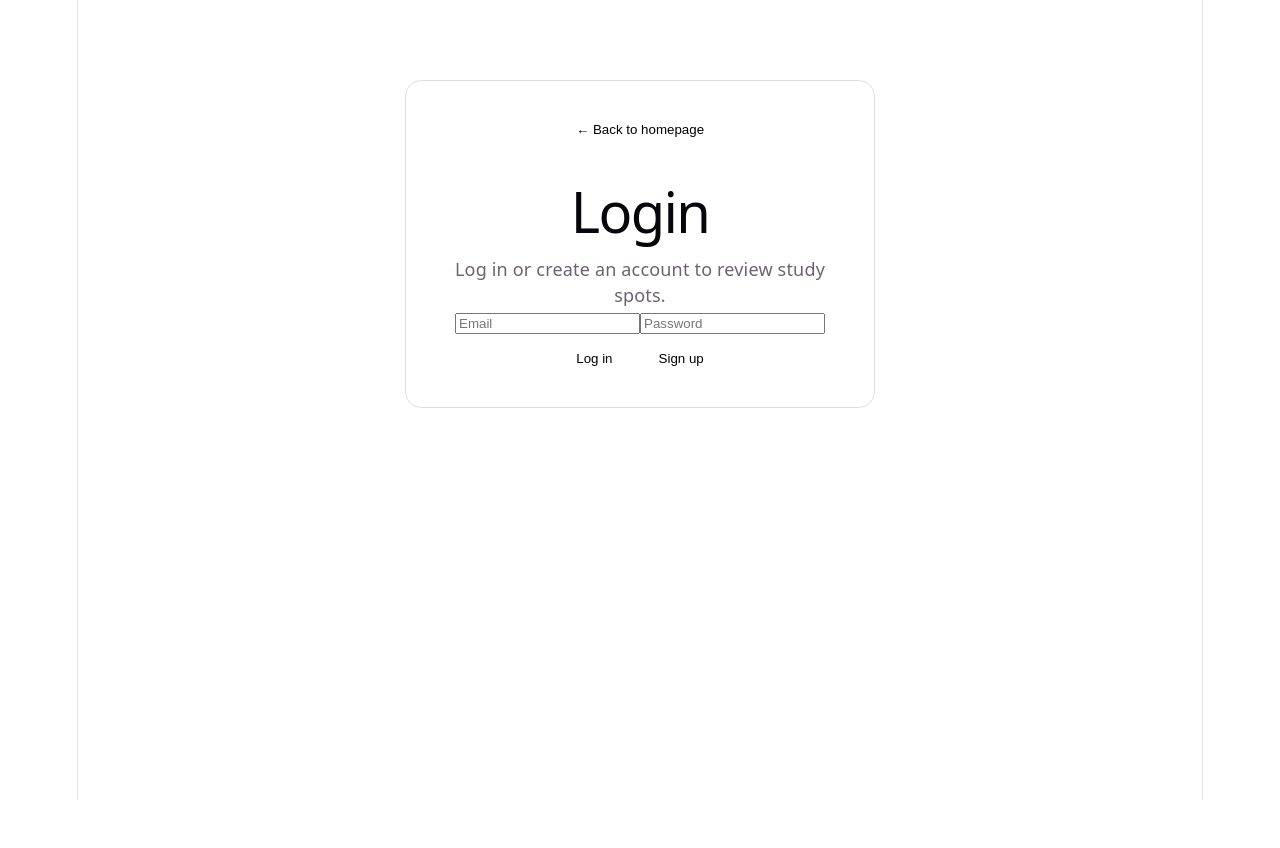
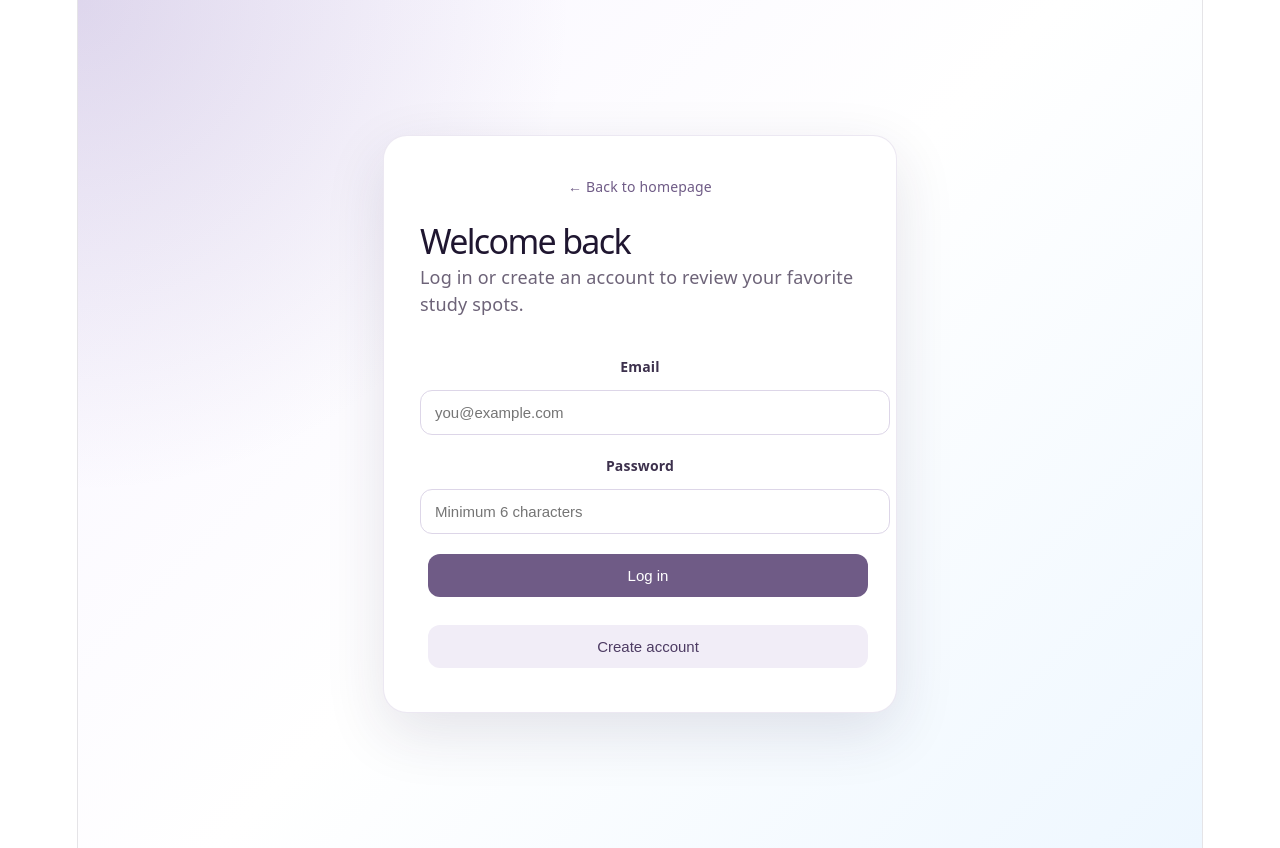
Before and after one commit to selcandalkilic/study_spots, a React (Vite) app: page /login in a window 1280 px wide. Before the commit the page ends 800 px from the top, so only its background shows below. Built offline with nearby package versions, Linux system fonts and the light colour scheme; no server answers; the database is empty.

Commit message:
Improve login page design

```diff
--- a/src/App.css
+++ b/src/App.css
@@ -456,3 +456,108 @@ section {
 .home-button {
   margin-bottom: 20px;
 }
+.login-page-wrapper {
+  min-height: 100vh;
+  display: flex;
+  align-items: center;
+  justify-content: center;
+  padding: 24px;
+  background:
+    radial-gradient(circle at top left, rgba(118, 92, 164, 0.2), transparent 35%),
+    linear-gradient(135deg, #f8f5ff 0%, #ffffff 50%, #eef7ff 100%);
+}
+
+.login-card {
+  width: 100%;
+  max-width: 440px;
+  padding: 36px;
+  border-radius: 24px;
+  background: white;
+  box-shadow: 0 20px 60px rgba(40, 30, 70, 0.12);
+  border: 1px solid rgba(118, 92, 164, 0.14);
+}
+
+.back-home-link {
+  display: inline-block;
+  margin-bottom: 28px;
+  color: #6f5b86;
+  text-decoration: none;
+  font-size: 14px;
+}
+
+.back-home-link:hover {
+  text-decoration: underline;
+}
+
+.login-header {
+  margin-bottom: 28px;
+  text-align: left;
+}
+
+.login-header h1 {
+  margin: 0 0 10px;
+  font-size: 34px;
+  color: #1f1630;
+}
+
+.login-header p {
+  margin: 0;
+  color: #6d6378;
+  line-height: 1.5;
+}
+
+.auth-box {
+  display: flex;
+  flex-direction: column;
+  gap: 10px;
+}
+
+.auth-box label {
+  font-size: 14px;
+  font-weight: 600;
+  color: #3d314d;
+  margin-top: 8px;
+}
+
+.auth-box input {
+  width: 100%;
+  padding: 13px 14px;
+  border: 1px solid #ddd6e8;
+  border-radius: 12px;
+  font-size: 15px;
+  outline: none;
+}
+
+.auth-box input:focus {
+  border-color: #7b61a8;
+  box-shadow: 0 0 0 4px rgba(123, 97, 168, 0.12);
+}
+
+.primary-auth-button,
+.secondary-auth-button {
+  width: 100%;
+  padding: 13px 16px;
+  border-radius: 12px;
+  border: none;
+  font-size: 15px;
+  cursor: pointer;
+  margin-top: 10px;
+}
+
+.primary-auth-button {
+  background: #6f5b86;
+  color: white;
+}
+
+.primary-auth-button:hover {
+  background: #5c4a72;
+}
+
+.secondary-auth-button {
+  background: #f1edf7;
+  color: #4d3b63;
+}
+
+.secondary-auth-button:hover {
+  background: #e7dff1;
+}
--- a/src/components/Auth.jsx
+++ b/src/components/Auth.jsx
@@ -7,6 +7,16 @@ function Auth({ session }) {
   const [password, setPassword] = useState("");
 
   async function signUp() {
+    if (!email || !password) {
+      alert("Please enter an email and password.");
+      return;
+    }
+
+    if (password.length < 6) {
+      alert("Password must be at least 6 characters.");
+      return;
+    }
+
     const { error } = await supabase.auth.signUp({
       email,
       password,
@@ -15,11 +25,18 @@ function Auth({ session }) {
     if (error) {
       alert(error.message);
     } else {
-      alert("Account created. You can log in now!");
+      alert(
+        "Account created! Please check your email and confirm your account before logging in."
+      );
     }
   }
 
   async function signIn() {
+    if (!email || !password) {
+      alert("Please enter your email and password.");
+      return;
+    }
+
     const { error } = await supabase.auth.signInWithPassword({
       email,
       password,
@@ -33,37 +50,48 @@ function Auth({ session }) {
   async function signOut() {
     await supabase.auth.signOut();
   }
-    if (session) {
+
+  if (session) {
     return (
-        <div className="auth-box">
-        <p>Logged in as: {session.user.email}</p>
-        <button onClick={signOut}>Log out</button>
+      <div className="auth-box">
+        <p className="auth-status">Logged in as: {session.user.email}</p>
+
+        <button className="secondary-auth-button" onClick={signOut}>
+          Log out
+        </button>
 
         <Link to="/">
-            <button>Back to homepage</button>
+          <button className="primary-auth-button">Back to homepage</button>
         </Link>
-        </div>
+      </div>
     );
-    }
+  }
 
   return (
     <div className="auth-box">
+      <label>Email</label>
       <input
         type="email"
-        placeholder="Email"
+        placeholder="you@example.com"
         value={email}
         onChange={(e) => setEmail(e.target.value)}
       />
 
+      <label>Password</label>
       <input
         type="password"
-        placeholder="Password"
+        placeholder="Minimum 6 characters"
         value={password}
         onChange={(e) => setPassword(e.target.value)}
       />
 
-      <button onClick={signIn}>Log in</button>
-      <button onClick={signUp}>Sign up</button>
+      <button className="primary-auth-button" onClick={signIn}>
+        Log in
+      </button>
+
+      <button className="secondary-auth-button" onClick={signUp}>
+        Create account
+      </button>
     </div>
   );
 }
--- a/src/pages/LoginPage.jsx
+++ b/src/pages/LoginPage.jsx
@@ -3,15 +3,19 @@ import Auth from "../components/Auth";
 
 function LoginPage({ session }) {
   return (
-    <div className="login-page">
-      <Link to="/">
-        <button className="home-button">← Back to homepage</button>
-      </Link>
+    <div className="login-page-wrapper">
+      <div className="login-card">
+        <Link to="/" className="back-home-link">
+          ← Back to homepage
+        </Link>
 
-      <h1>Login</h1>
-      <p>Log in or create an account to review study spots.</p>
+        <div className="login-header">
+          <h1>Welcome back</h1>
+          <p>Log in or create an account to review your favorite study spots.</p>
+        </div>
 
-      <Auth session={session} />
+        <Auth session={session} />
+      </div>
     </div>
   );
 }
```
